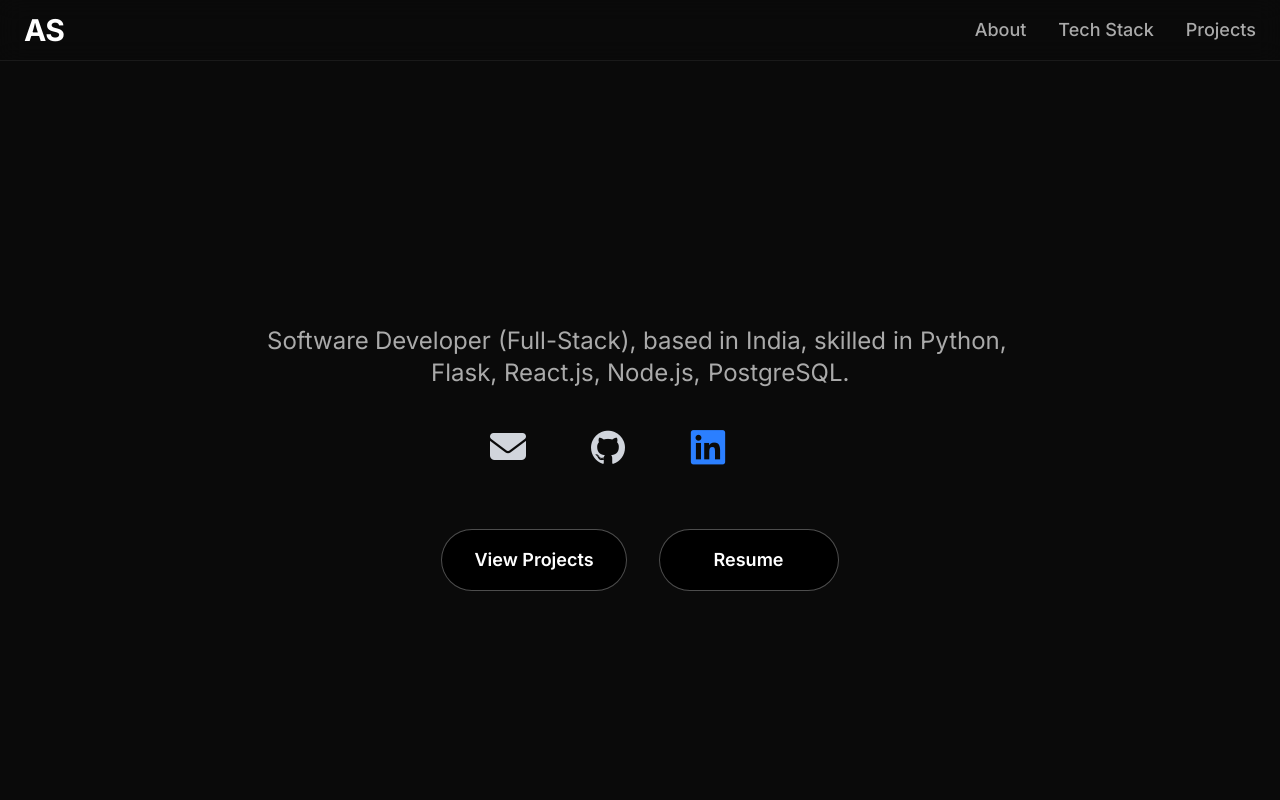
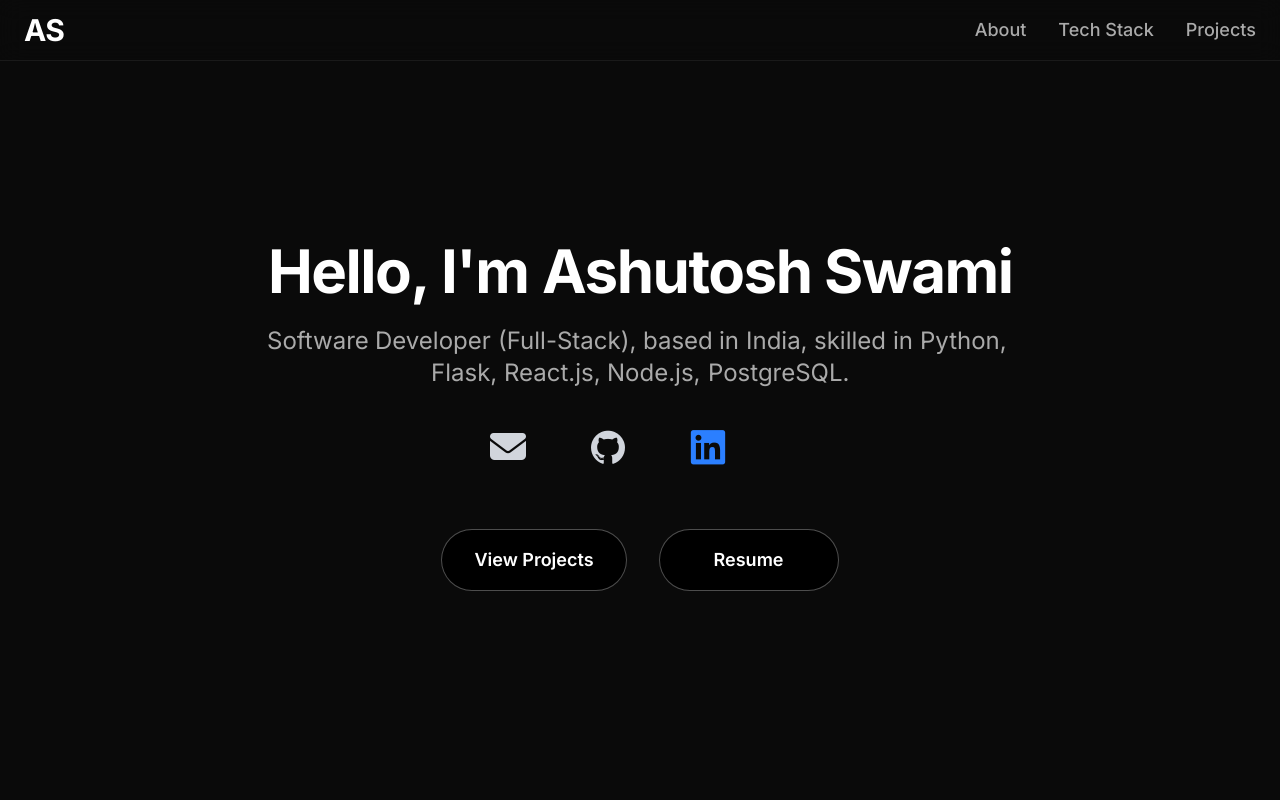
Before and after one commit to ashutosh-swami30/ashutosh-new-portfolio, a React (Vite) app: page / in a window 1280 px wide. Shown: the top 800 px of the page. Built offline with nearby package versions, Linux system fonts and the light colour scheme.

Commit message:
Refactor Hero component to simplify BlurText usage and improve styling

```diff
--- a/src/components/Hero.jsx
+++ b/src/components/Hero.jsx
@@ -15,15 +15,14 @@ function Hero() {
         <>
             <section className='min-h-screen flex items-center justify-center px-5 sm:px-6 pt-20 pb-12'>
                 <div className="max-w-5xl w-full text-center">
-                    <div className="bg-gradient-to-r from-white via-[#e5e5e5] to-white bg-clip-text text-transparent mb-6">
+
                     <BlurText
                         text="Hello, I'm Ashutosh Swami"
                         delay={80}
                         animateBy="words"
                         direction="top"
-                            className="text-3xl sm:text-5xl lg:text-6xl font-bold tracking-tight justify-center"
+                        className="text-3xl sm:text-5xl lg:text-6xl font-bold tracking-tight justify-center text-white mb-6"
                     />
-                    </div>
 
                     <BlurText
                         text="Software Developer (Full-Stack), based in India, skilled in Python, Flask, React.js, Node.js, PostgreSQL."
```
Lines whose indentation alone changed are shown as unchanged.
